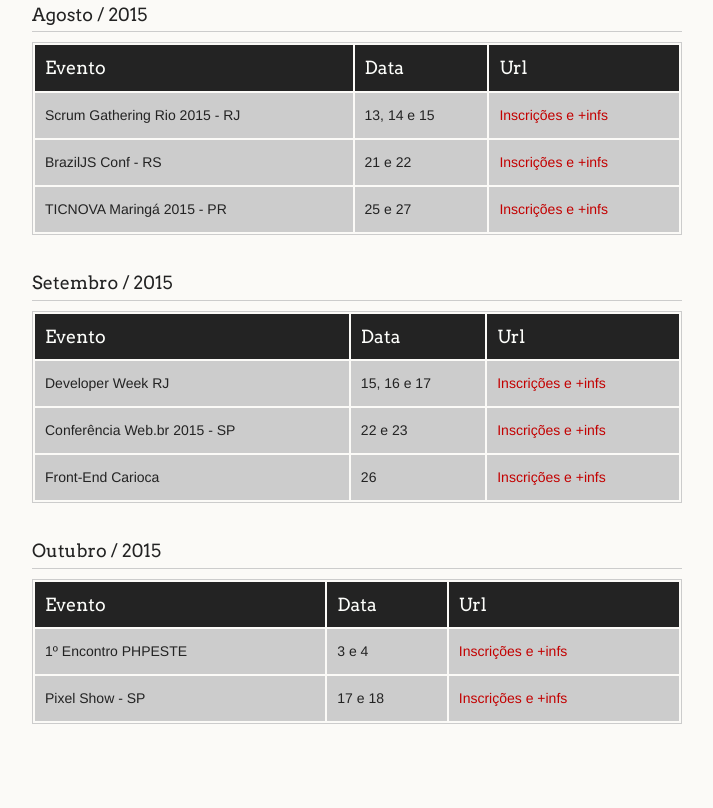
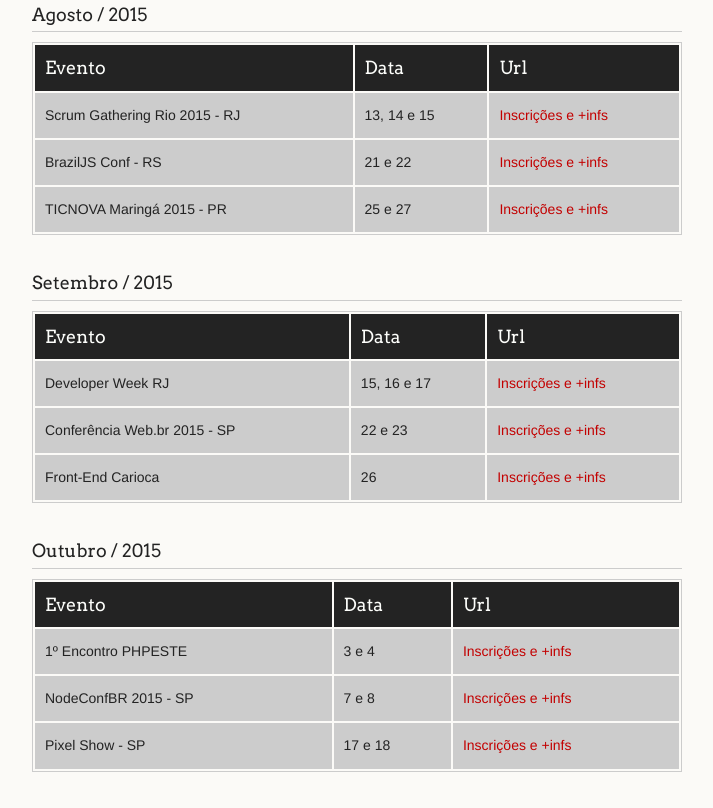
Before and after one commit to pedromarins/agenda-dev, a plain HTML site: page index.html in a window 1280 px wide. Shown: the part 1421-2229 px from the top of the page, without its empty margins (278-991 px from the left). Drawn offline with Linux system fonts and the light colour scheme.

Commit message:
Insere NodeConfBR 2015 - SP

```diff
--- a/index.html
+++ b/index.html
@@ -249,6 +249,11 @@
             <td><a href="http://phpeste.github.io/" target="_blank">Inscrições e +infs</a></td>
         </tr>
         <tr>
+            <td>NodeConfBR 2015 - SP</td>
+            <td>7 e 8</td>
+            <td><a href="http://br.nodeconf.org/" target="_blank">Inscrições e +infs</a></td>
+        </tr>
+        <tr>
             <td>Pixel Show - SP</td>
             <td>17 e 18</td>
             <td><a href="http://pixelshow.com.br/" target="_blank">Inscrições e +infs</a></td>
```
